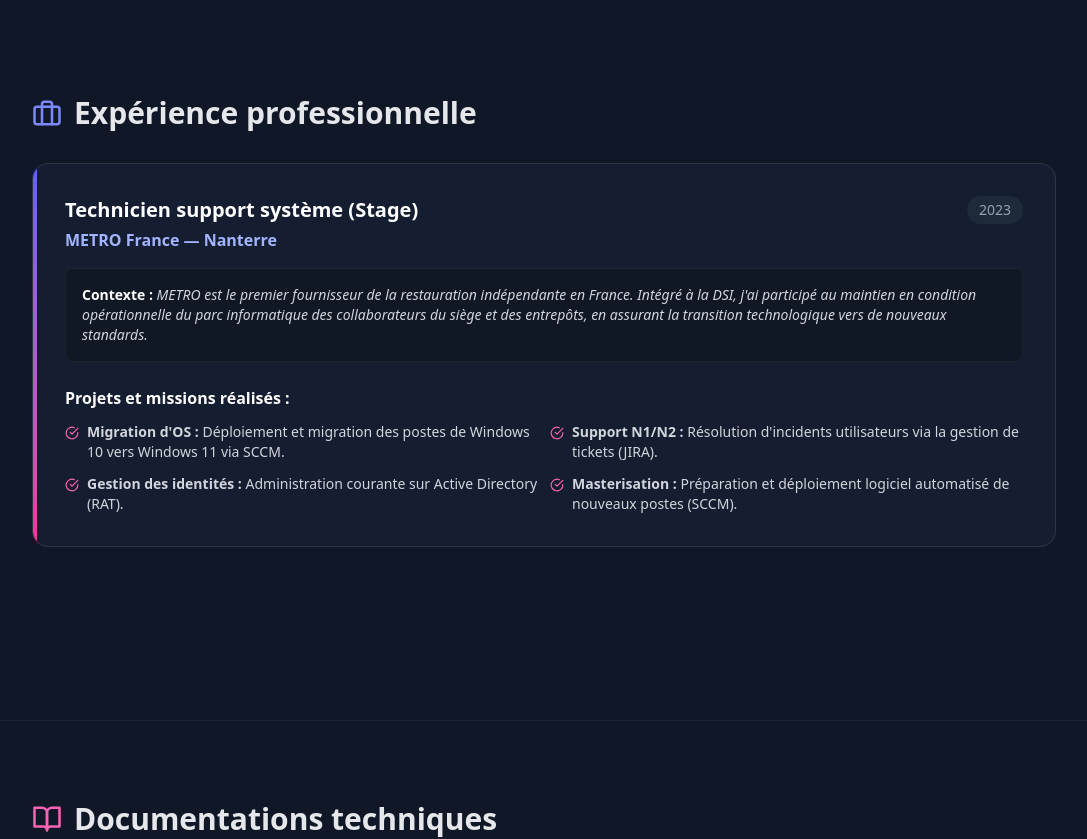
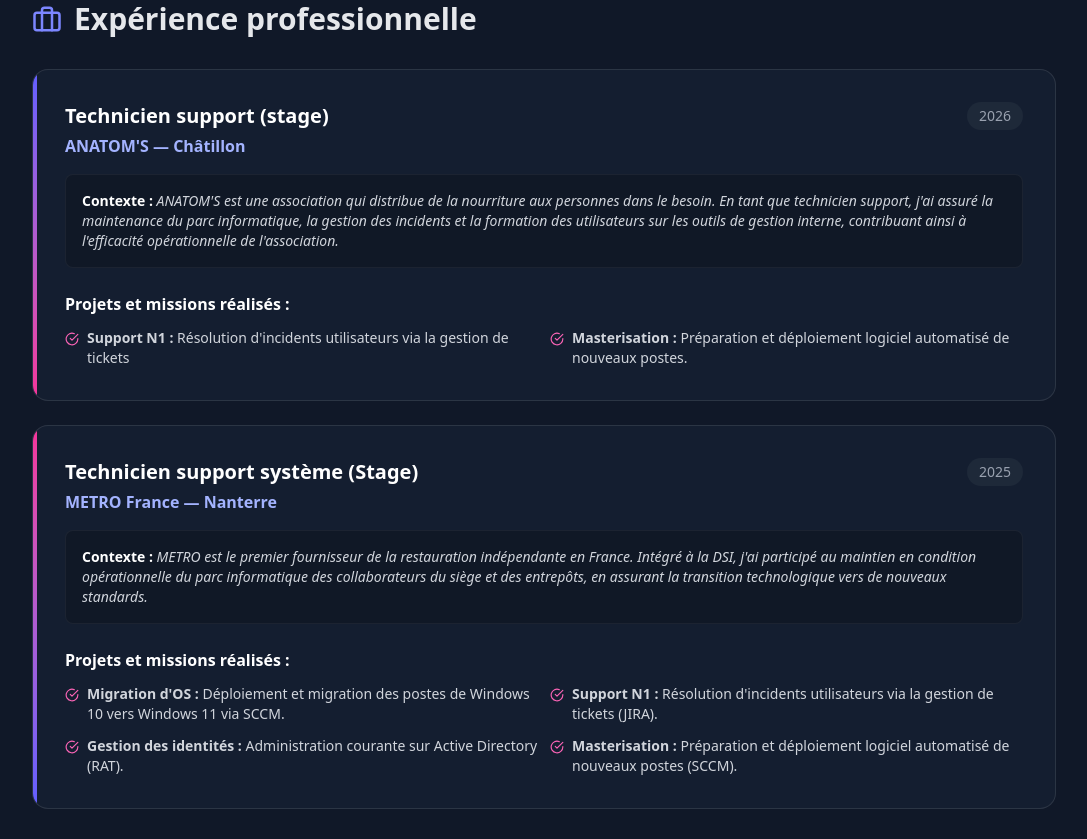
Before and after one commit to maminiainarxft/portfolio-maminiaina, a React (Vite) app: page / in a window 1280 px wide. Shown: the part 1680-2519 px from the top of the page, without its empty margins (96-1183 px from the left). Built offline with nearby package versions, Linux system fonts and the light colour scheme.

Commit message:
ajout d'experience

```diff
--- a/src/App.jsx
+++ b/src/App.jsx
@@ -251,21 +251,57 @@ export default function Portfolio() {
         </motion.div>
       </Section>
 
-      {/* ---------- Expérience section (Remontée car très important) ---------- */}
+      {/* ---------- Expérience section ---------- */}
       <Section id="Experience">
         <motion.div initial={{ opacity: 0, y: 15 }} whileInView={{ opacity: 1, y: 0 }} transition={{ duration: 0.7 }}>
           <h2 className="text-2xl sm:text-3xl font-bold mb-8 flex items-center gap-3"><FiBriefcase className="text-indigo-400" /> Expérience professionnelle</h2>
 
+          <div className="space-y-6"> {/* <-- Conteneur pour espacer les expériences */}
+
+            {/* --- EXPÉRIENCE 1 (ANATOM'S) --- */}
             <div className="bg-slate-800/40 p-6 sm:p-8 rounded-2xl border border-white/10 relative overflow-hidden">
-            {/* Ligne de timeline décorative */}
               <div className="absolute left-0 top-0 bottom-0 w-1 bg-gradient-to-b from-indigo-500 to-pink-500"></div>
+
+              <div className="flex flex-col md:flex-row md:justify-between md:items-start mb-4">
+                <div>
+                  <h3 className="font-bold text-xl text-white">Technicien support (stage)</h3>
+                  <p className="text-indigo-300 font-semibold mt-1">ANATOM'S — Châtillon</p>
+                </div>
+                <span className="text-sm text-gray-400 bg-gray-800 px-3 py-1 rounded-full mt-2 md:mt-0 w-fit">2026</span>
+              </div>
+
+              <div className="mb-6">
+                <p className="text-sm text-gray-300 bg-black/20 p-4 rounded-lg border border-white/5 italic">
+                  <span className="font-semibold text-white not-italic">Contexte : </span>
+                  ANATOM'S est une association qui distribue de la nourriture aux personnes dans le besoin. En tant que technicien support, j'ai assuré la maintenance du parc informatique, la gestion des incidents et la formation des utilisateurs sur les outils de gestion interne, contribuant ainsi à l'efficacité opérationnelle de l'association.
+                </p>
+              </div>
+
+              <div>
+                <p className="font-semibold mb-3 text-white">Projets et missions réalisés :</p>
+                <ul className="grid grid-cols-1 md:grid-cols-2 gap-3">
+                  <li className="flex gap-2 items-start text-sm text-gray-300">
+                    <FiCheckCircle className="text-pink-400 mt-1 shrink-0" />
+                    <span><strong>Support N1 :</strong> Résolution d'incidents utilisateurs via la gestion de tickets</span>
+                  </li>
+                  <li className="flex gap-2 items-start text-sm text-gray-300">
+                    <FiCheckCircle className="text-pink-400 mt-1 shrink-0" />
+                    <span><strong>Masterisation :</strong> Préparation et déploiement logiciel automatisé de nouveaux postes.</span>
+                  </li>
+                </ul>
+              </div>
+            </div>
+
+            {/* --- EXPÉRIENCE 2 (METRO France) --- */}
+            <div className="bg-slate-800/40 p-6 sm:p-8 rounded-2xl border border-white/10 relative overflow-hidden">
+              <div className="absolute left-0 top-0 bottom-0 w-1 bg-gradient-to-b from-pink-500 to-indigo-500"></div>
 
               <div className="flex flex-col md:flex-row md:justify-between md:items-start mb-4">
                 <div>
                   <h3 className="font-bold text-xl text-white">Technicien support système (Stage)</h3>
                   <p className="text-indigo-300 font-semibold mt-1">METRO France — Nanterre</p>
                 </div>
-              <span className="text-sm text-gray-400 bg-gray-800 px-3 py-1 rounded-full mt-2 md:mt-0 w-fit">2023</span>
+                <span className="text-sm text-gray-400 bg-gray-800 px-3 py-1 rounded-full mt-2 md:mt-0 w-fit">2025</span>
               </div>
 
               <div className="mb-6">
@@ -284,7 +320,7 @@ export default function Portfolio() {
                   </li>
                   <li className="flex gap-2 items-start text-sm text-gray-300">
                     <FiCheckCircle className="text-pink-400 mt-1 shrink-0" />
-                  <span><strong>Support N1/N2 :</strong> Résolution d'incidents utilisateurs via la gestion de tickets (JIRA).</span>
+                    <span><strong>Support N1 :</strong> Résolution d'incidents utilisateurs via la gestion de tickets (JIRA).</span>
                   </li>
                   <li className="flex gap-2 items-start text-sm text-gray-300">
                     <FiCheckCircle className="text-pink-400 mt-1 shrink-0" />
@@ -296,6 +332,8 @@ export default function Portfolio() {
                   </li>
                 </ul>
               </div>
+            </div>
+
           </div>
         </motion.div>
       </Section>
```
Lines whose indentation alone changed are shown as unchanged.
